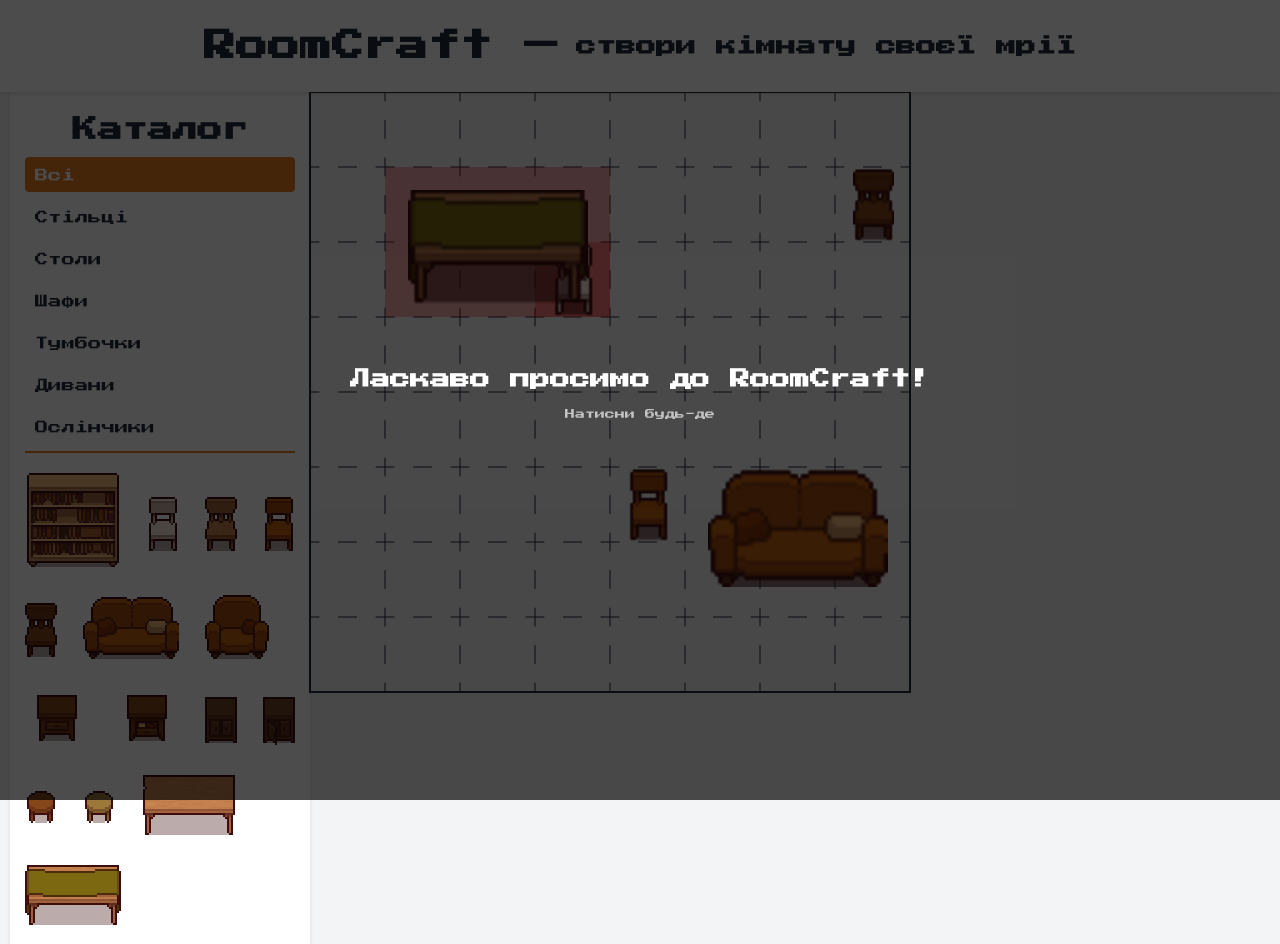
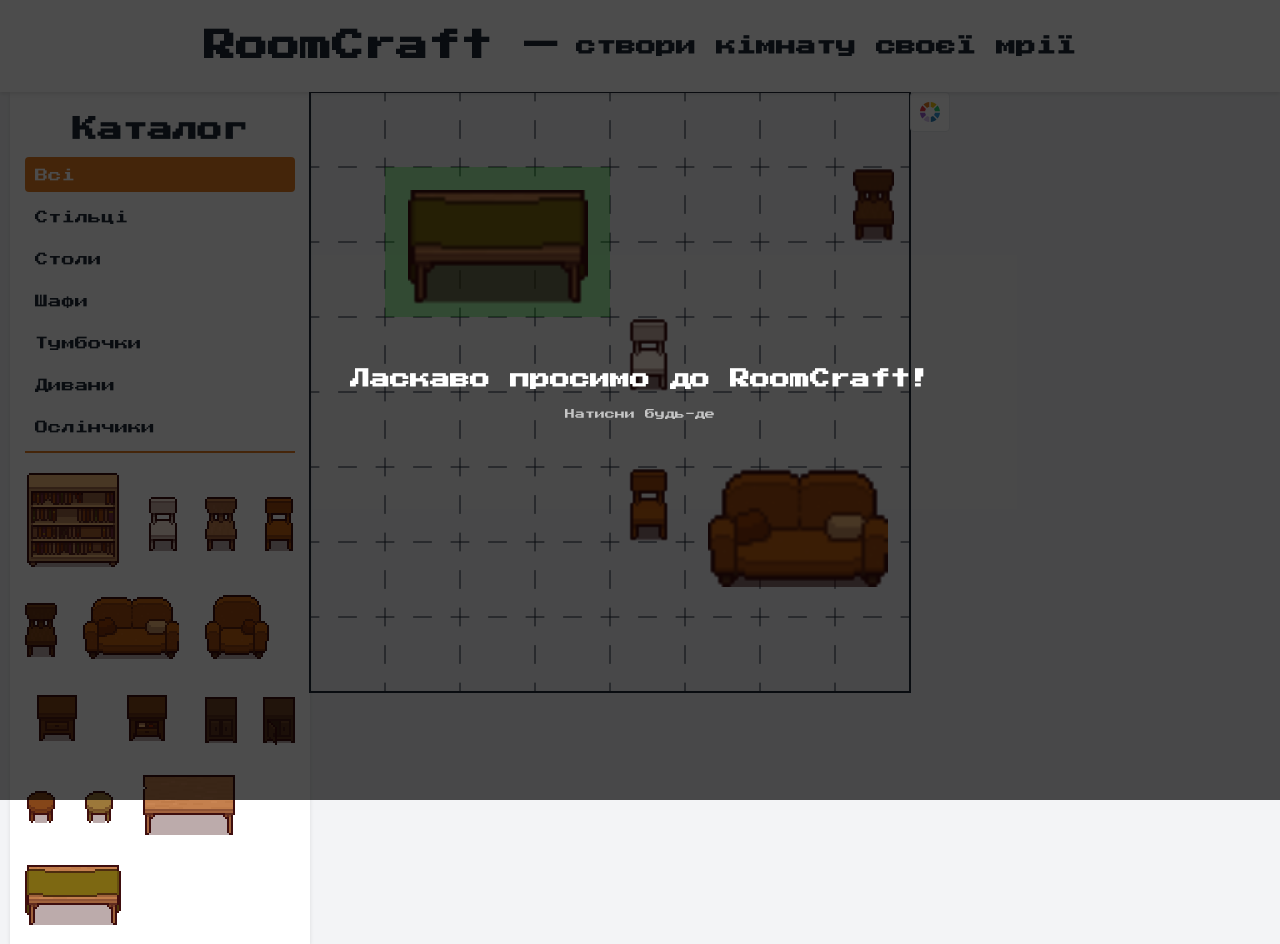
Before and after one commit to rocketmike12/RoomCraft, a React (Vite) app: page / in a window 1280 px wide. Built offline with nearby package versions, Linux system fonts and the light colour scheme.

Commit message:
merge canvas into main

```diff
--- a/src/components/Canvas/Canvas.jsx
+++ b/src/components/Canvas/Canvas.jsx
@@ -34,7 +34,7 @@ const objects = [
 	new Furniture(1, 1, furniture[14].src),
 	new Furniture(7, 1, furniture[4].src),
 	new Furniture(5, 5, furniture[5].src),
-	new Furniture(3, 2, furniture[1].src),
+	new Furniture(4, 3, furniture[1].src),
 	new Furniture(4, 5, furniture[3].src)
 ];
 
--- a/src/pages/MainPage/MainPage.jsx
+++ b/src/pages/MainPage/MainPage.jsx
@@ -3,7 +3,7 @@ import { WelcomeModal } from "../../components/WelcomeModal/WelcomeModal";
 import { Header } from "../../components/Header/Header";
 import { Catalog } from "../../components/Catalog/Catalog";
 import { Canvas } from "../../components/Canvas/Canvas";
-// import { Palette } from "../../components/Palette/Palette";
+import { Palette } from "../../components/Palette/Palette";
 import style from "./MainPage.module.scss";
 
 export const MainPage = () => {
@@ -23,7 +23,7 @@ export const MainPage = () => {
 			<main className={style.main}>
 				<Catalog />
 				<Canvas />
-				{/* <Palette selectedColor={selectedColor} setSelectedColor={setSelectedColor} /> */}
+				<Palette selectedColor={selectedColor} setSelectedColor={setSelectedColor} />
 			</main>
 		</>
 	);
```
